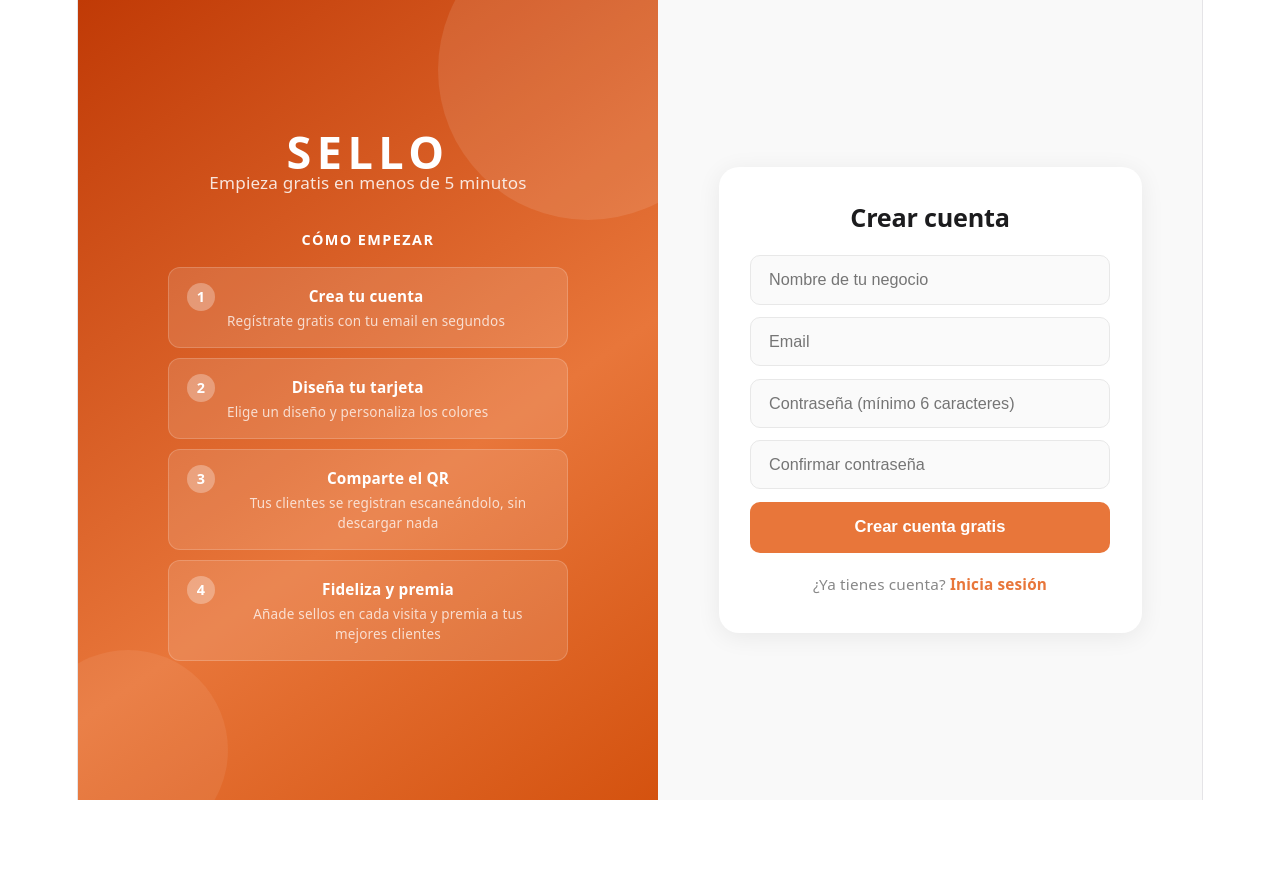
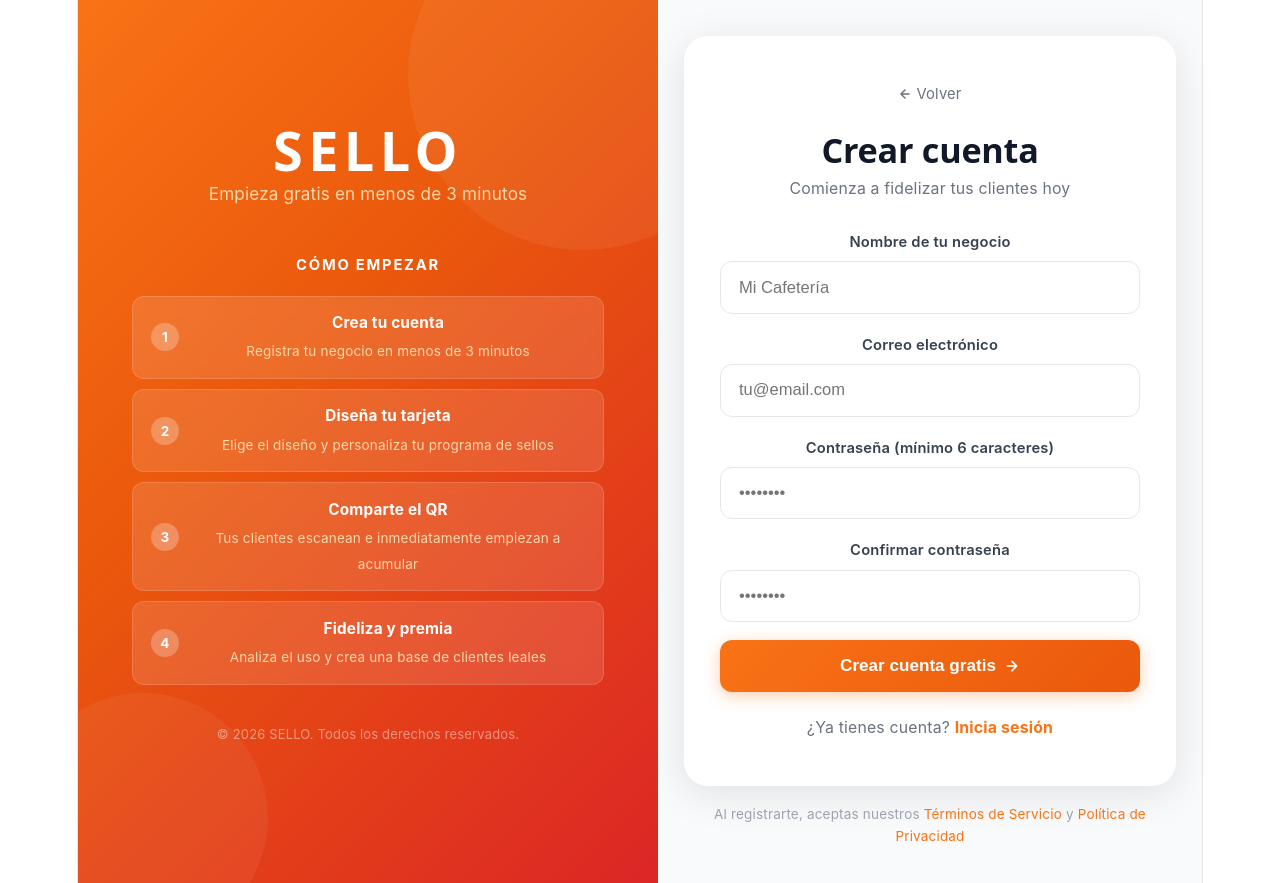
Before and after one commit to Saeed269/SELLO-APP, a React (Vite) app in the folder client/: page /negocio/register in a window 1280 px wide. Before the commit the page ends 800 px from the top, so only its background shows below. Built offline with nearby package versions, Linux system fonts and the light colour scheme.

Commit message:
update register

```diff
--- a/client/src/pages/negocio/Register.jsx
+++ b/client/src/pages/negocio/Register.jsx
@@ -3,10 +3,10 @@ import { supabase } from '../../supabase'
 import { useNavigate, Link } from 'react-router-dom'
 
 const pasos = [
-  { num: '1', titulo: 'Crea tu cuenta', desc: 'Regístrate gratis con tu email en segundos' },
-  { num: '2', titulo: 'Diseña tu tarjeta', desc: 'Elige un diseño y personaliza los colores' },
-  { num: '3', titulo: 'Comparte el QR', desc: 'Tus clientes se registran escaneándolo, sin descargar nada' },
-  { num: '4', titulo: 'Fideliza y premia', desc: 'Añade sellos en cada visita y premia a tus mejores clientes' },
+  { num: '1', titulo: 'Crea tu cuenta', desc: 'Registra tu negocio en menos de 3 minutos' },
+  { num: '2', titulo: 'Diseña tu tarjeta', desc: 'Elige el diseño y personaliza tu programa de sellos' },
+  { num: '3', titulo: 'Comparte el QR', desc: 'Tus clientes escanean e inmediatamente empiezan a acumular' },
+  { num: '4', titulo: 'Fideliza y premia', desc: 'Analiza el uso y crea una base de clientes leales' },
 ]
 
 export default function Register() {
@@ -16,7 +16,11 @@ export default function Register() {
   const [confirm, setConfirm] = useState('')
   const [error, setError] = useState('')
   const [loading, setLoading] = useState(false)
-  const [isMobile] = useState(window.innerWidth < 768)
+  const [nombreFocus, setNombreFocus] = useState(false)
+  const [emailFocus, setEmailFocus] = useState(false)
+  const [passFocus, setPassFocus] = useState(false)
+  const [confirmFocus, setConfirmFocus] = useState(false)
+  const [isMobile] = useState(window.innerWidth < 1024)
   const navigate = useNavigate()
 
   const handleRegister = async (e) => {
@@ -24,7 +28,6 @@ export default function Register() {
     setError('')
     if (password !== confirm) { setError('Las contraseñas no coinciden'); return }
     if (password.length < 6) { setError('La contraseña debe tener al menos 6 caracteres'); return }
-
     setLoading(true)
     const { data, error: signUpError } = await supabase.auth.signUp({ email, password })
     if (signUpError) { setError('Error al registrarse: ' + signUpError.message); setLoading(false); return }
@@ -35,114 +38,128 @@ export default function Register() {
     setLoading(false)
   }
 
+  const inputStyle = (focused) => ({
+    padding: '0.85rem 1rem', borderRadius: '12px',
+    border: focused ? '2px solid #f97316' : '1.5px solid #E5E7EB',
+    fontSize: '0.92rem', outline: 'none', backgroundColor: '#fff',
+    color: '#111827', width: '100%', boxSizing: 'border-box',
+    transition: 'border-color 0.15s',
+  })
+
   return (
-    <div style={styles.root}>
+    <div style={{ display: 'flex', minHeight: '100dvh', fontFamily: 'Inter, system-ui, sans-serif' }}>
 
       {/* Panel izquierdo */}
       {!isMobile && (
-        <div style={styles.left}>
-          <div style={styles.blob1} />
-          <div style={styles.blob2} />
-          <div style={{ position: 'relative', zIndex: 1, width: '100%', maxWidth: 400 }}>
-            <h1 style={styles.logoText}>SELLO</h1>
-            <p style={styles.tagline}>Empieza gratis en menos de 5 minutos</p>
-            <p style={styles.comoEmpezar}>Cómo empezar</p>
-            <div style={styles.pasosList}>
-              {pasos.map((p, i) => (
-                <div key={i} style={styles.pasoCard}>
-                  <div style={styles.pasoNum}>{p.num}</div>
-                  <div>
-                    <p style={styles.pasoTitulo}>{p.titulo}</p>
-                    <p style={styles.pasoDesc}>{p.desc}</p>
+        <div style={{
+          flex: 1,
+          background: 'linear-gradient(135deg, #f97316 0%, #ea580c 40%, #dc2626 100%)',
+          display: 'flex', flexDirection: 'column', alignItems: 'center', justifyContent: 'center',
+          position: 'relative', overflow: 'hidden', padding: '3rem',
+        }}>
+          <div style={{ position: 'absolute', width: 350, height: 350, borderRadius: '50%', background: 'rgba(255,255,255,0.06)', top: -100, right: -100 }} />
+          <div style={{ position: 'absolute', width: 250, height: 250, borderRadius: '50%', background: 'rgba(255,255,255,0.05)', bottom: -60, left: -60 }} />
+
+          <div style={{ position: 'relative', zIndex: 1, width: '100%', maxWidth: 520 }}>
+            <div style={{ textAlign: 'center', marginBottom: '2.5rem' }}>
+              <h1 style={{ margin: '0 0 1rem', fontSize: '3rem', fontWeight: '900', color: '#fff', letterSpacing: '0.1em' }}>SELLO</h1>
+              <p style={{ margin: 0, color: '#fed7aa', fontSize: '0.95rem' }}>Empieza gratis en menos de 3 minutos</p>
+            </div>
+
+            <p style={{ margin: '0 0 1rem', color: '#fff', fontSize: '0.82rem', fontWeight: '700', textTransform: 'uppercase', letterSpacing: '0.12em', textAlign: 'center' }}>Cómo empezar</p>
+            <div style={{ display: 'flex', flexDirection: 'column', gap: '10px' }}>
+              {pasos.map((p) => (
+                <div key={p.num} style={{
+                  display: 'flex', alignItems: 'center', gap: '12px',
+                  background: 'rgba(255,255,255,0.12)', backdropFilter: 'blur(8px)',
+                  borderRadius: '12px', padding: '0.75rem 1rem',
+                  border: '1px solid rgba(255,255,255,0.15)',
+                }}>
+                  <div style={{ width: 28, height: 28, borderRadius: '50%', flexShrink: 0, background: 'rgba(255,255,255,0.25)', display: 'flex', alignItems: 'center', justifyContent: 'center' }}>
+                    <span style={{ fontSize: '0.75rem', fontWeight: '700', color: '#fff' }}>{p.num}</span>
+                  </div>
+                  <div style={{ flex: 1 }}>
+                    <p style={{ margin: '0 0 2px', fontSize: '0.85rem', fontWeight: '700', color: '#fff' }}>{p.titulo}</p>
+                    <p style={{ margin: 0, fontSize: '0.75rem', color: '#fed7aa' }}>{p.desc}</p>
                   </div>
                 </div>
               ))}
             </div>
+
+            <p style={{ margin: '2rem 0 0', fontSize: '0.72rem', color: 'rgba(255,255,255,0.45)', textAlign: 'center' }}>© 2026 SELLO. Todos los derechos reservados.</p>
           </div>
         </div>
       )}
 
       {/* Panel derecho */}
-      <div style={styles.right}>
-        <div style={styles.formWrap}>
-          {isMobile && (
-            <div style={{ textAlign: 'center', marginBottom: '1.25rem' }}>
-              <h1 style={{ fontSize: '2rem', fontWeight: 'bold', color: '#E8763A', margin: 0, letterSpacing: '0.1em' }}>SELLO</h1>
+      <div style={{
+        flex: 1, display: 'flex', flexDirection: 'column', alignItems: 'center', justifyContent: 'center',
+        padding: '2rem', backgroundColor: '#f9fafb',
+      }}>
+        {isMobile && (
+          <div style={{ textAlign: 'center', marginBottom: '1.5rem' }}>
+            <h1 style={{ fontSize: '2.5rem', fontWeight: '900', color: '#f97316', margin: 0, letterSpacing: '0.1em' }}>SELLO</h1>
+          </div>
+        )}
+
+        <div style={{
+          width: '100%', maxWidth: '420px',
+          backgroundColor: '#fff', borderRadius: '24px',
+          padding: '2.5rem 2rem',
+          boxShadow: '0 8px 40px rgba(0,0,0,0.1)',
+        }}>
+          <Link to="/negocio/login" style={{ display: 'inline-flex', alignItems: 'center', gap: '4px', fontSize: '0.82rem', color: '#6B7280', textDecoration: 'none', marginBottom: '1.25rem' }}>
+            <svg width="14" height="14" viewBox="0 0 24 24" fill="none" stroke="currentColor" strokeWidth="2.5" strokeLinecap="round" strokeLinejoin="round">
+              <path d="M19 12H5M12 19l-7-7 7-7"/>
+            </svg>
+            Volver
+          </Link>
+
+          <h2 style={{ margin: '0 0 0.35rem', fontSize: '1.9rem', fontWeight: '800', color: '#111827' }}>Crear cuenta</h2>
+          <p style={{ margin: '0 0 1.5rem', fontSize: '0.88rem', color: '#6B7280' }}>Comienza a fidelizar tus clientes hoy</p>
+
+          <form onSubmit={handleRegister} style={{ display: 'flex', flexDirection: 'column', gap: '1rem' }}>
+            <div>
+              <label style={{ display: 'block', fontSize: '0.82rem', fontWeight: '600', color: '#374151', marginBottom: '6px' }}>Nombre de tu negocio</label>
+              <input type="text" placeholder="Mi Cafetería" value={nombreNegocio} onChange={e => setNombreNegocio(e.target.value)} onFocus={() => setNombreFocus(true)} onBlur={() => setNombreFocus(false)} style={inputStyle(nombreFocus)} required />
             </div>
-          )}
+            <div>
+              <label style={{ display: 'block', fontSize: '0.82rem', fontWeight: '600', color: '#374151', marginBottom: '6px' }}>Correo electrónico</label>
+              <input type="email" placeholder="tu@email.com" value={email} onChange={e => setEmail(e.target.value)} onFocus={() => setEmailFocus(true)} onBlur={() => setEmailFocus(false)} style={inputStyle(emailFocus)} required />
+            </div>
+            <div>
+              <label style={{ display: 'block', fontSize: '0.82rem', fontWeight: '600', color: '#374151', marginBottom: '6px' }}>Contraseña (mínimo 6 caracteres)</label>
+              <input type="password" placeholder="••••••••" value={password} onChange={e => setPassword(e.target.value)} onFocus={() => setPassFocus(true)} onBlur={() => setPassFocus(false)} style={inputStyle(passFocus)} required />
+            </div>
+            <div>
+              <label style={{ display: 'block', fontSize: '0.82rem', fontWeight: '600', color: '#374151', marginBottom: '6px' }}>Confirmar contraseña</label>
+              <input type="password" placeholder="••••••••" value={confirm} onChange={e => setConfirm(e.target.value)} onFocus={() => setConfirmFocus(true)} onBlur={() => setConfirmFocus(false)} style={inputStyle(confirmFocus)} required />
+            </div>
 
-          <h2 style={styles.titulo}>Crear cuenta</h2>
+            {error && <p style={{ color: '#dc2626', fontSize: '0.85rem', margin: 0 }}>{error}</p>}
 
-          <form onSubmit={handleRegister} style={styles.form}>
-            <input type="text" placeholder="Nombre de tu negocio" value={nombreNegocio} onChange={e => setNombreNegocio(e.target.value)} style={styles.input} required />
-            <input type="email" placeholder="Email" value={email} onChange={e => setEmail(e.target.value)} style={styles.input} required />
-            <input type="password" placeholder="Contraseña (mínimo 6 caracteres)" value={password} onChange={e => setPassword(e.target.value)} style={styles.input} required />
-            <input type="password" placeholder="Confirmar contraseña" value={confirm} onChange={e => setConfirm(e.target.value)} style={styles.input} required />
-            {error && <p style={styles.error}>{error}</p>}
-            <button type="submit" style={styles.button} disabled={loading}>
-              {loading ? 'Creando cuenta...' : 'Crear cuenta gratis'}
+            <button
+              type="submit" disabled={loading}
+              style={{ padding: '0.9rem', border: 'none', borderRadius: '12px', background: 'linear-gradient(135deg, #f97316, #ea580c)', color: '#fff', fontSize: '0.95rem', fontWeight: '700', cursor: 'pointer', width: '100%', boxShadow: '0 4px 16px rgba(249,115,22,0.35)', display: 'flex', alignItems: 'center', justifyContent: 'center', gap: '8px' }}
+            >
+              {loading ? 'Creando cuenta...' : <>Crear cuenta gratis <svg width="16" height="16" viewBox="0 0 24 24" fill="none" stroke="currentColor" strokeWidth="2.5" strokeLinecap="round" strokeLinejoin="round"><path d="M5 12h14M12 5l7 7-7 7"/></svg></>}
             </button>
           </form>
 
-          <p style={styles.linkText}>
+          <p style={{ textAlign: 'center', marginTop: '1.25rem', fontSize: '0.88rem', color: '#6B7280' }}>
             ¿Ya tienes cuenta?{' '}
-            <Link to="/negocio/login" style={styles.link}>Inicia sesión</Link>
+            <Link to="/negocio/login" style={{ color: '#f97316', fontWeight: '700', textDecoration: 'none' }}>Inicia sesión</Link>
           </p>
         </div>
+
+        <p style={{ textAlign: 'center', marginTop: '1rem', fontSize: '0.75rem', color: '#9CA3AF', lineHeight: 1.6 }}>
+          Al registrarte, aceptas nuestros{' '}
+          <span style={{ color: '#f97316', cursor: 'pointer' }}>Términos de Servicio</span>
+          {' '}y{' '}
+          <span style={{ color: '#f97316', cursor: 'pointer' }}>Política de Privacidad</span>
+        </p>
       </div>
 
     </div>
   )
 }
-
-const styles = {
-  root: { display: 'flex', minHeight: '100dvh' },
-  left: {
-    flex: 1,
-    background: 'linear-gradient(145deg, #c03a06 0%, #E8763A 60%, #d4520f 100%)',
-    display: 'flex', alignItems: 'center', justifyContent: 'center',
-    position: 'relative', overflow: 'hidden', padding: '3rem 2.5rem',
-  },
-  blob1: { position: 'absolute', width: 300, height: 300, borderRadius: '50%', background: 'rgba(255,255,255,0.1)', top: -80, right: -80 },
-  blob2: { position: 'absolute', width: 200, height: 200, borderRadius: '50%', background: 'rgba(255,255,255,0.07)', bottom: -50, left: -50 },
-  logoText: { margin: '0 0 0.25rem', fontSize: '2.5rem', fontWeight: 'bold', color: '#fff', letterSpacing: '0.12em' },
-  tagline: { margin: '0 0 1.75rem', color: 'rgba(255,255,255,0.85)', fontSize: '0.95rem' },
-  comoEmpezar: { margin: '0 0 0.75rem', color: '#fff', fontSize: '0.8rem', fontWeight: '600', textTransform: 'uppercase', letterSpacing: '0.1em' },
-  pasosList: { display: 'flex', flexDirection: 'column', gap: '10px' },
-  pasoCard: {
-    display: 'flex', alignItems: 'flex-start', gap: '12px',
-    background: 'rgba(255,255,255,0.12)', borderRadius: '12px',
-    padding: '0.85rem 1rem', border: '1px solid rgba(255,255,255,0.18)',
-  },
-  pasoNum: {
-    width: 28, height: 28, borderRadius: '50%', flexShrink: 0,
-    background: 'rgba(255,255,255,0.3)', display: 'flex',
-    alignItems: 'center', justifyContent: 'center',
-    fontSize: '0.8rem', fontWeight: '700', color: '#fff',
-  },
-  pasoTitulo: { margin: '0 0 2px', fontSize: '0.85rem', fontWeight: '600', color: '#fff' },
-  pasoDesc: { margin: 0, fontSize: '0.75rem', color: 'rgba(255,255,255,0.75)', lineHeight: 1.5 },
-  right: {
-    flex: 1, display: 'flex', alignItems: 'center', justifyContent: 'center',
-    padding: '1.5rem', backgroundColor: '#f9f9f9',
-  },
-  formWrap: {
-    width: '100%', maxWidth: '360px', backgroundColor: '#fff',
-    borderRadius: '20px', padding: '2rem 1.75rem',
-    boxShadow: '0 4px 24px rgba(0,0,0,0.07)',
-  },
-  titulo: { margin: '0 0 1.25rem', fontSize: '1.4rem', fontWeight: '700', color: '#1C1C1E' },
-  form: { display: 'flex', flexDirection: 'column', gap: '0.7rem' },
-  input: {
-    padding: '0.78rem 1rem', borderRadius: '10px', border: '1.5px solid #e8e8e8',
-    fontSize: '0.9rem', outline: 'none', backgroundColor: '#fafafa',
-    color: '#1C1C1E', width: '100%', boxSizing: 'border-box',
-  },
-  error: { color: '#dc2626', fontSize: '0.82rem', margin: 0 },
-  button: {
-    padding: '0.85rem', backgroundColor: '#E8763A', color: '#fff', border: 'none',
-    borderRadius: '10px', fontSize: '0.92rem', fontWeight: '700', cursor: 'pointer', width: '100%',
-  },
-  linkText: { textAlign: 'center', marginTop: '1rem', fontSize: '0.85rem', color: '#888' },
-  link: { color: '#E8763A', fontWeight: '600', textDecoration: 'none' },
-}
```
